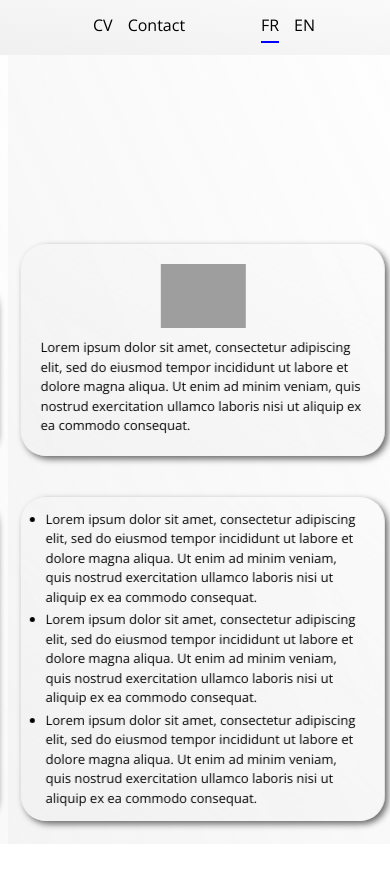
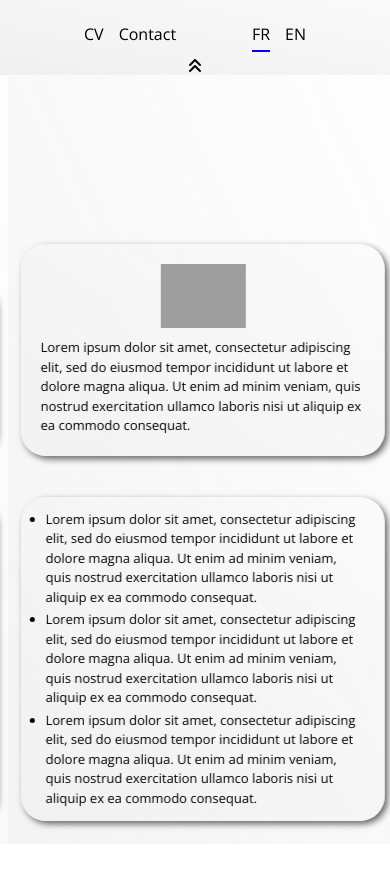
Before and after one commit to AvirKarakitsos/React_sophie_portfolio, a React (Vite) app: page / in a window 390 px wide. Shown: the top 870 px of the page. Built offline with nearby package versions, Linux system fonts and the light colour scheme.

Commit message:
feat: toggle navbar animation for mobile format

```diff
--- a/index.html
+++ b/index.html
@@ -4,10 +4,15 @@
     <meta charset="UTF-8" />
     <link rel="icon" type="image/svg+xml" href="/vite.svg" />
     <meta name="viewport" content="width=device-width, initial-scale=1.0" />
+
     <title>Sophie Cotsoyannis</title>
+
     <link rel="preconnect" href="https://fonts.googleapis.com">
     <link rel="preconnect" href="https://fonts.gstatic.com" crossorigin>
     <link href="https://fonts.googleapis.com/css2?family=Open+Sans:wght@400;700&display=swap" rel="stylesheet">
+
+    <script src="https://kit.fontawesome.com/e53f4fb6f8.js" crossorigin="anonymous"></script>
+
   </head>
   <body>
     <div id="root"></div>
--- a/src/assets/styles/Header.scss
+++ b/src/assets/styles/Header.scss
@@ -12,9 +12,11 @@ $color-gradient: linear-gradient(to left bottom, rgba(250,250,250), rgba(240,240
     background: $color-gradient;
     z-index: 20;
     @media screen and (max-width: 720px) {
-        height: 55px;
-        padding: 0 75px;
+        padding: 0 80px;
         font-size: 16px;
+        flex-direction: column;
+        row-gap: 5px;
+        transition: top 1000ms;
     }
 
     .navbar {
@@ -39,8 +41,32 @@ $color-gradient: linear-gradient(to left bottom, rgba(250,250,250), rgba(240,240
             }
         }
     }
+
+    .toggleNav {
+        height: 18px;
+        width: 100%;
+        display: none;
+
+        @media screen and (max-width: 720px) {
+           display: flex;
+           justify-content: center;
+           align-items: center;
+        }
+    }
 }
 
 .borderBlue {
     border-bottom: 2px solid blue;
 }
+
+.move {
+    top:-55px;
+}
+
+.fa-angles-up {
+    transition: transform 1000ms;
+}
+.rotate {
+    transform: rotate(-180deg);
+    //transition: transform 1000ms;
+}
--- a/src/components/Header.jsx
+++ b/src/components/Header.jsx
@@ -1,12 +1,19 @@
 import '../assets/styles/Header.scss'
-import { useContext } from 'react'
+import { useContext, useRef } from 'react'
 import {LanguageContext} from "../utils/context/LanguageContext"
 
 function Header({content, setIsOpen}) {
     const {lang, toggleLanguage} = useContext(LanguageContext)
+    const headerRef = useRef(null)
+    const iconeRef = useRef(null)
+
+    function toggleNav() {
+        headerRef.current.classList.toggle("move")
+        iconeRef.current.classList.toggle("rotate")
+    }
 
     return(
-        <header className='header'>
+        <header ref={headerRef} className='header'>
             <nav className='navbar'>
                 <ul className='list'>
                     <li><a className='link' href='http://localhost:5173/document/resume.pdf' target='_blank' rel="noreferrer">{content.header[0]}</a></li>
@@ -17,6 +24,9 @@ function Header({content, setIsOpen}) {
                     <li onClick={() => toggleLanguage("en")} className={lang === "en" ? "borderBlue" : ""}>EN</li>
                 </ul>
             </nav>
+            <div className="toggleNav">
+                <i ref={iconeRef} onClick={() => toggleNav()} className="fa-solid fa-angles-up"></i>
+            </div>
         </header>
     )
 }
```
